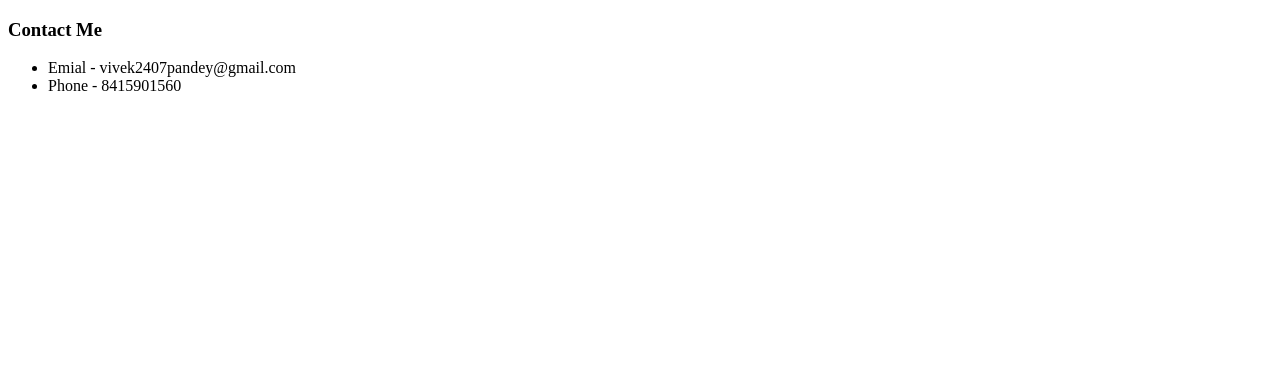
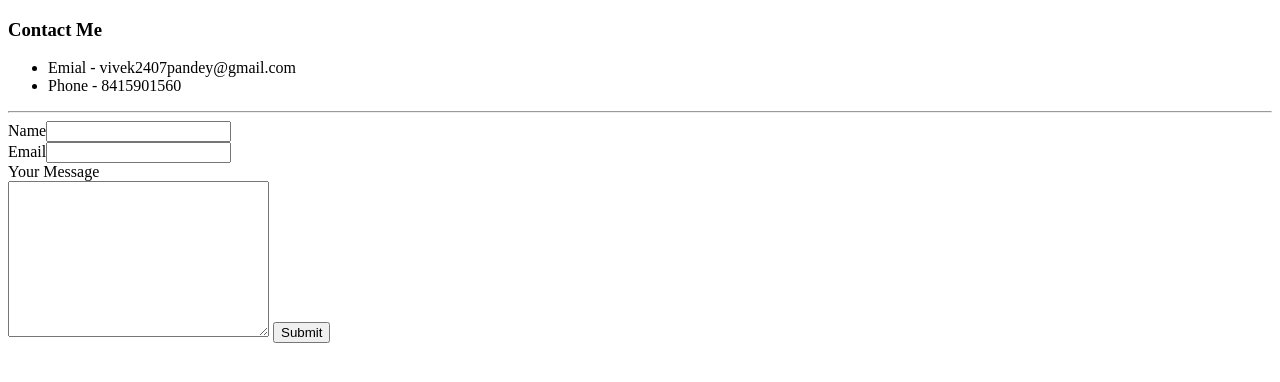
Before and after one commit to vivpan24/-The-Complete-2021-Web-Development-Bootcamp, a plain HTML site: page HTML-Personal Site/contact.html in a window 1280 px wide. Drawn offline with Linux system fonts and the light colour scheme.

Commit message:
form done

```diff
--- a/HTML-Personal Site/contact.html
+++ b/HTML-Personal Site/contact.html
@@ -12,5 +12,13 @@
         <li>Emial - vivek2407pandey@gmail.com</li>
         <li>Phone - 8415901560</li>
     </ul>
+    <hr>
+    <form action="mailto:vivek2407pandey@gmail.com">
+        <label for="">Name</label><input type="text" name="Your name"><br>
+        <label for="">Email</label><input type="email" name="Your name"><br>
+        <label for="">Your Message</label><br>
+        <textarea name="name" id="" cols="30" rows="10" name="Your message"></textarea>
+        <input type="submit">
+    </form>
 </body>
 </html>
```
